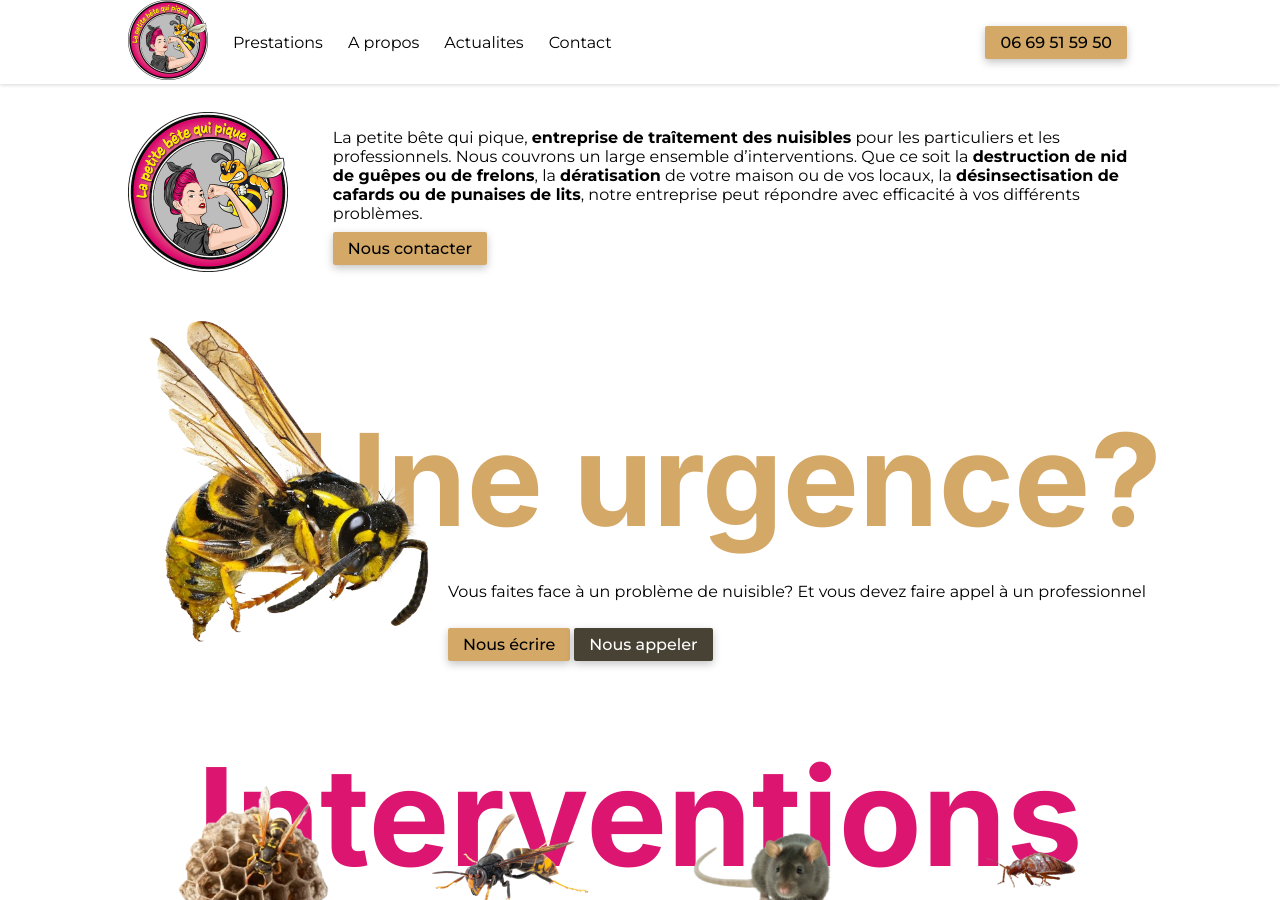
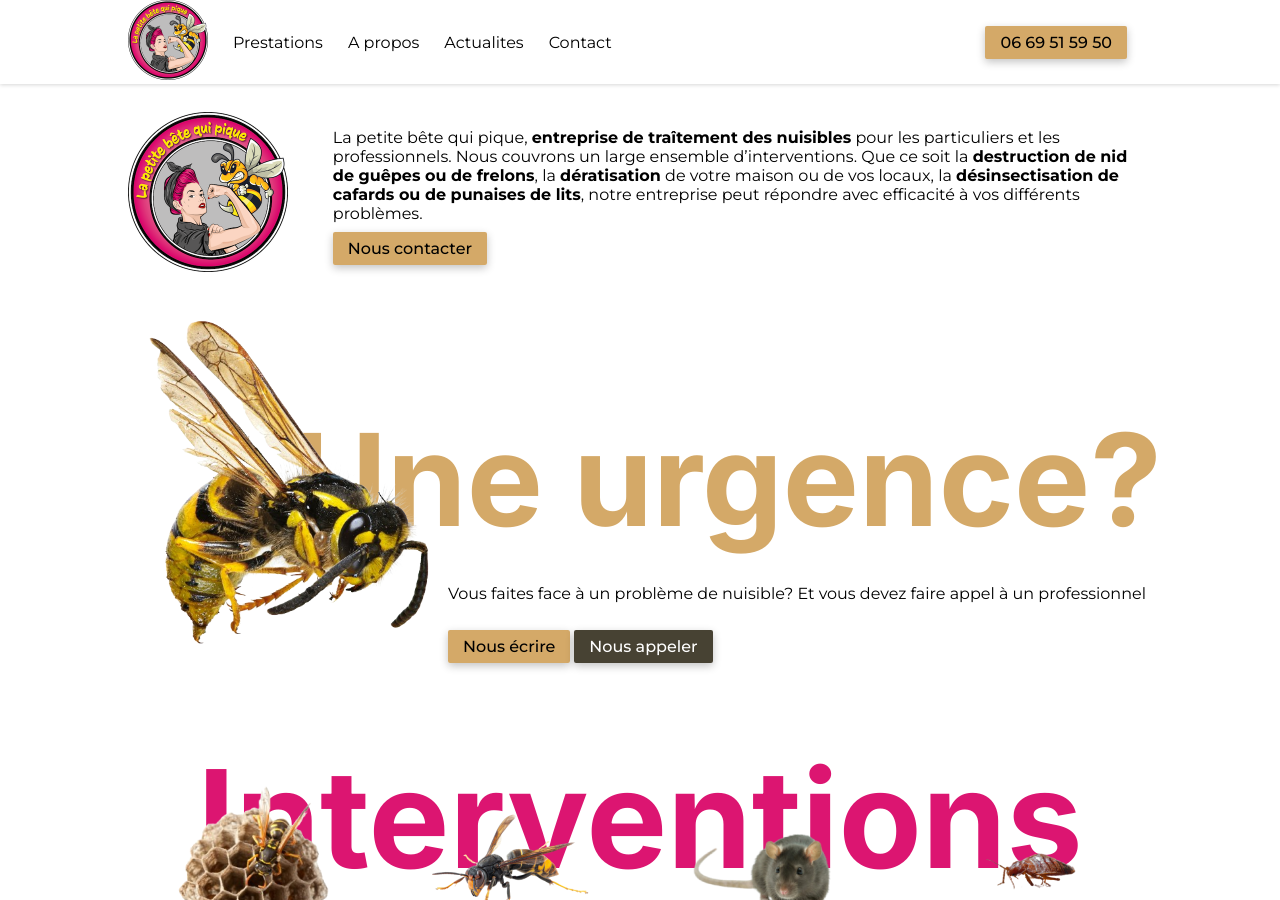
Before and after one commit to thomas6791/petite-bete-qui-pique, a Jekyll site: the page built from index.html, in a window 1280 px wide and 900 px high. Built offline with Jekyll 4.4.1, drawn with Linux system fonts in a browser that asks for light colours.

Commit message:
Update urgence.html

```diff
--- a/_includes/urgence.html
+++ b/_includes/urgence.html
@@ -1,7 +1,7 @@
 <div id="urgence" class="inside">
     <h2 class="big_titre">Une urgence?</h2>
     <div class="urgence_img">
-        <img src="/assets/images/guepe-vol.png" alt="guêpe" width="320">
+        <img src="/assets/images/guepe-vol.png" alt="guêpe" width="320" height="340">
     </div>
     <div class="urgence_text">
         <p>Vous faites face à un problème de nuisible? Et vous devez faire appel à un professionnel</p>
```
